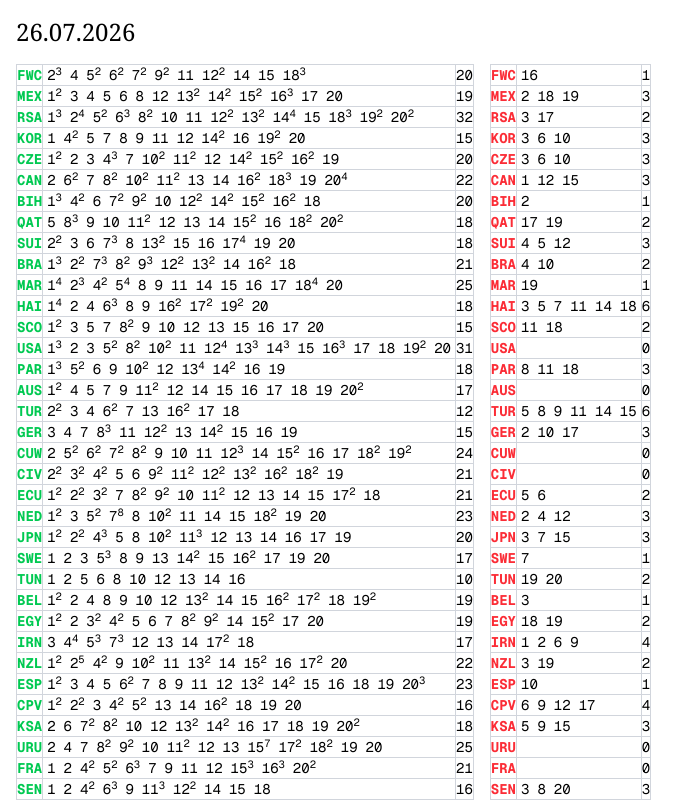
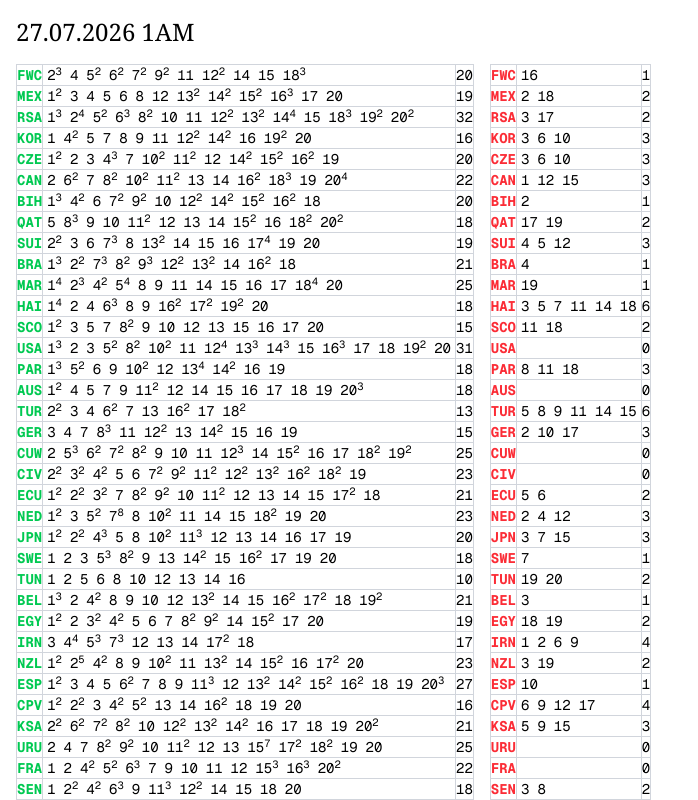
Before and after one commit to yesenin/etc, a Next.js app: page /panini in a window 1280 px wide. Shown: the top 800 px of the page, without its empty margins (0-698 px from the left). Built offline with nearby package versions, Linux system fonts and the light colour scheme.

Commit message:
27 night update

```diff
--- a/app/panini/page.tsx
+++ b/app/panini/page.tsx
@@ -77,7 +77,7 @@ const swap: StickerSet[] = [
       8: 1,
       9: 1,
       11: 1,
-      12: 1,
+      12: 2,
       14: 2,
       16: 1,
       19: 2,
@@ -170,6 +170,7 @@ const swap: StickerSet[] = [
       7: 3,
       8: 1,
       13: 2,
+      14: 1,
       15: 1,
       16: 1,
       17: 4,
@@ -276,14 +277,14 @@ const swap: StickerSet[] = [
       17: 1,
       18: 1,
       19: 1,
-      20: 2,
+      20: 3,
     },
   },
   {
     code: "TUR",
     order: 16,
     group: "D",
-    have: { 2: 2, 3: 1, 4: 1, 6: 2, 7: 1, 13: 1, 16: 2, 17: 1, 18: 1 },
+    have: { 2: 2, 3: 1, 4: 1, 6: 2, 7: 1, 13: 1, 16: 2, 17: 1, 18: 2 },
   },
   {
     code: "GER",
@@ -309,7 +310,7 @@ const swap: StickerSet[] = [
     group: "E",
     have: {
       2: 1,
-      5: 2,
+      5: 3,
       6: 2,
       7: 2,
       8: 2,
@@ -335,6 +336,7 @@ const swap: StickerSet[] = [
       4: 2,
       5: 1,
       6: 1,
+      7: 2,
       9: 2,
       11: 2,
       12: 2,
@@ -413,7 +415,7 @@ const swap: StickerSet[] = [
       2: 1,
       3: 1,
       5: 3,
-      8: 1,
+      8: 2,
       9: 1,
       13: 1,
       14: 2,
@@ -435,9 +437,9 @@ const swap: StickerSet[] = [
     order: 25,
     group: "G",
     have: {
-      1: 2,
+      1: 3,
       2: 1,
-      4: 1,
+      4: 2,
       8: 1,
       9: 1,
       10: 1,
@@ -485,6 +487,7 @@ const swap: StickerSet[] = [
       1: 2,
       2: 5,
       4: 2,
+      8: 1,
       9: 1,
       10: 2,
       11: 1,
@@ -509,12 +512,12 @@ const swap: StickerSet[] = [
       7: 1,
       8: 1,
       9: 1,
-      11: 1,
+      11: 3,
       12: 1,
       13: 2,
       14: 2,
-      15: 1,
-      16: 1,
+      15: 2,
+      16: 2,
       18: 1,
       19: 1,
       20: 3,
@@ -543,12 +546,12 @@ const swap: StickerSet[] = [
     order: 31,
     group: "H",
     have: {
-      2: 1,
-      6: 1,
+      2: 2,
+      6: 2,
       7: 2,
       8: 2,
       10: 1,
-      12: 1,
+      12: 2,
       13: 2,
       14: 2,
       16: 1,
@@ -591,6 +594,7 @@ const swap: StickerSet[] = [
       6: 3,
       7: 1,
       9: 1,
+      10: 1,
       11: 1,
       12: 1,
       15: 3,
@@ -602,7 +606,19 @@ const swap: StickerSet[] = [
     code: "SEN",
     order: 34,
     group: "I",
-    have: { 1: 1, 2: 1, 4: 2, 6: 3, 9: 1, 11: 3, 12: 2, 14: 1, 15: 1, 18: 1 },
+    have: {
+      1: 1,
+      2: 2,
+      4: 2,
+      6: 3,
+      9: 1,
+      11: 3,
+      12: 2,
+      14: 1,
+      15: 1,
+      18: 1,
+      20: 1,
+    },
   },
   {
     code: "IRQ",
@@ -624,6 +640,7 @@ const swap: StickerSet[] = [
       15: 1,
       16: 5,
       18: 1,
+      19: 1,
       20: 1,
     },
   },
@@ -636,7 +653,7 @@ const swap: StickerSet[] = [
       2: 1,
       3: 2,
       4: 2,
-      5: 1,
+      5: 2,
       7: 1,
       9: 1,
       10: 2,
@@ -844,6 +861,7 @@ const swap: StickerSet[] = [
     group: "L",
     have: {
       1: 2,
+      2: 1,
       3: 2,
       4: 2,
       6: 2,
@@ -892,6 +910,7 @@ const swap: StickerSet[] = [
       6: 1,
       9: 2,
       10: 1,
+      12: 1,
       13: 2,
       14: 1,
       16: 1,
@@ -908,7 +927,7 @@ const need: StickerSet[] = [
     order: 1,
     have: { 16: 1 },
   },
-  { code: "MEX", order: 2, have: { 2: 1, 18: 1, 19: 1 } },
+  { code: "MEX", order: 2, have: { 2: 1, 18: 1 } },
   { code: "RSA", order: 3, have: { 3: 1, 17: 1 } },
   { code: "KOR", order: 4, have: { 3: 1, 6: 1, 10: 1 } },
   { code: "CZE", order: 5, have: { 3: 1, 6: 1, 10: 1 } },
@@ -916,7 +935,7 @@ const need: StickerSet[] = [
   { code: "BIH", order: 6, have: { 2: 1 } },
   { code: "QAT", order: 7, have: { 17: 1, 19: 1 } },
   { code: "SUI", order: 8, have: { 4: 1, 5: 1, 12: 1 } },
-  { code: "BRA", order: 9, have: { 4: 1, 10: 1 } },
+  { code: "BRA", order: 9, have: { 4: 1 } },
   { code: "MAR", order: 10, have: { 19: 1 } },
   { code: "HAI", order: 11, have: { 3: 1, 5: 1, 7: 1, 11: 1, 14: 1, 18: 1 } },
   { code: "SCO", order: 12, have: { 11: 1, 18: 1 } },
@@ -941,7 +960,7 @@ const need: StickerSet[] = [
   { code: "KSA", order: 31, have: { 5: 1, 9: 1, 15: 1 } },
   { code: "URU", order: 32, have: {} },
   { code: "FRA", order: 33, have: {} },
-  { code: "SEN", order: 34, have: { 3: 1, 8: 1, 20: 1 } },
+  { code: "SEN", order: 34, have: { 3: 1, 8: 1 } },
   { code: "IRQ", order: 35, have: {} },
   { code: "NOR", order: 36, have: {} },
   { code: "ARG", order: 37, have: { 16: 1 } },
@@ -962,7 +981,7 @@ export default function Panini(): React.ReactElement {
   return (
     <div className="flex flex-col gap-4 bg-white p-4 text-black">
       <div>
-        <span className="text-2xl font-serif">26.07.2026</span>
+        <span className="text-2xl font-serif">27.07.2026 1AM</span>
       </div>
       <div className="flex flex-row gap-4">
         <table className="table-auto border-collapse border border-gray-300 font-mono text-sm">
```
